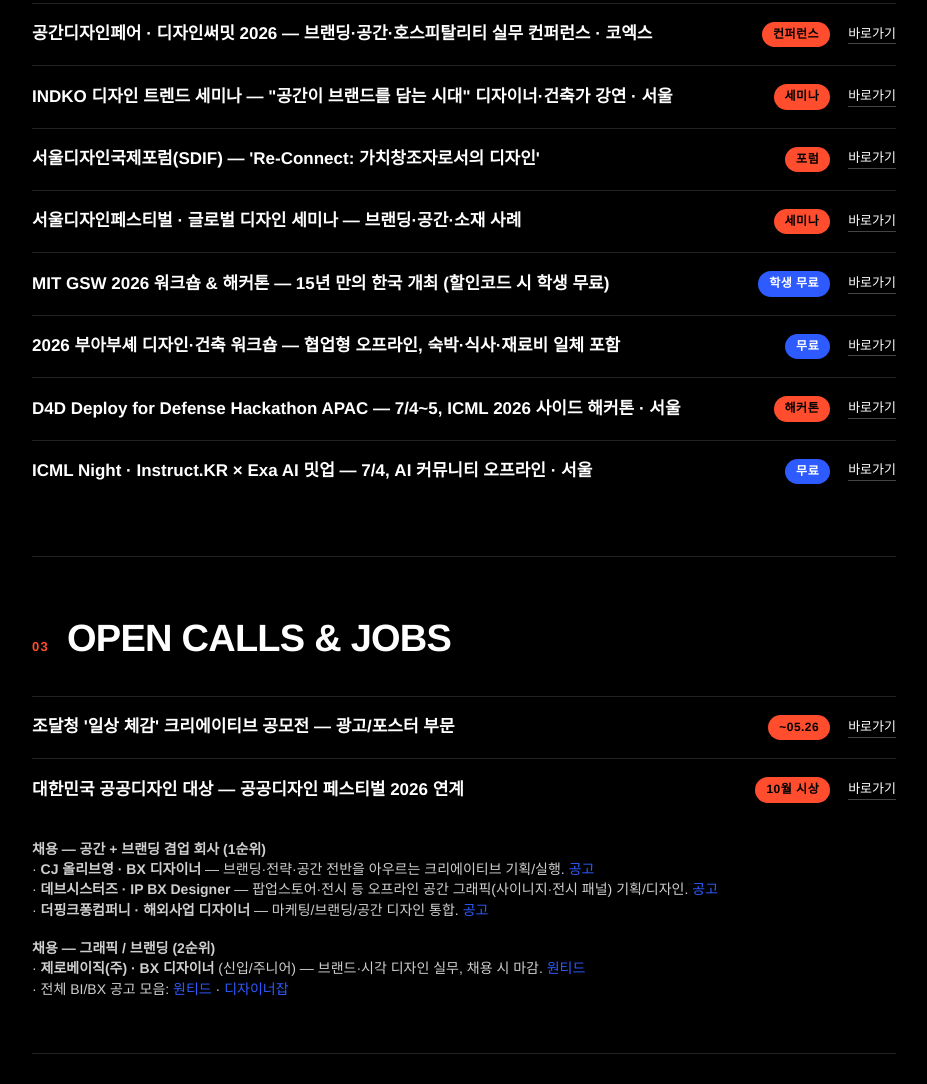
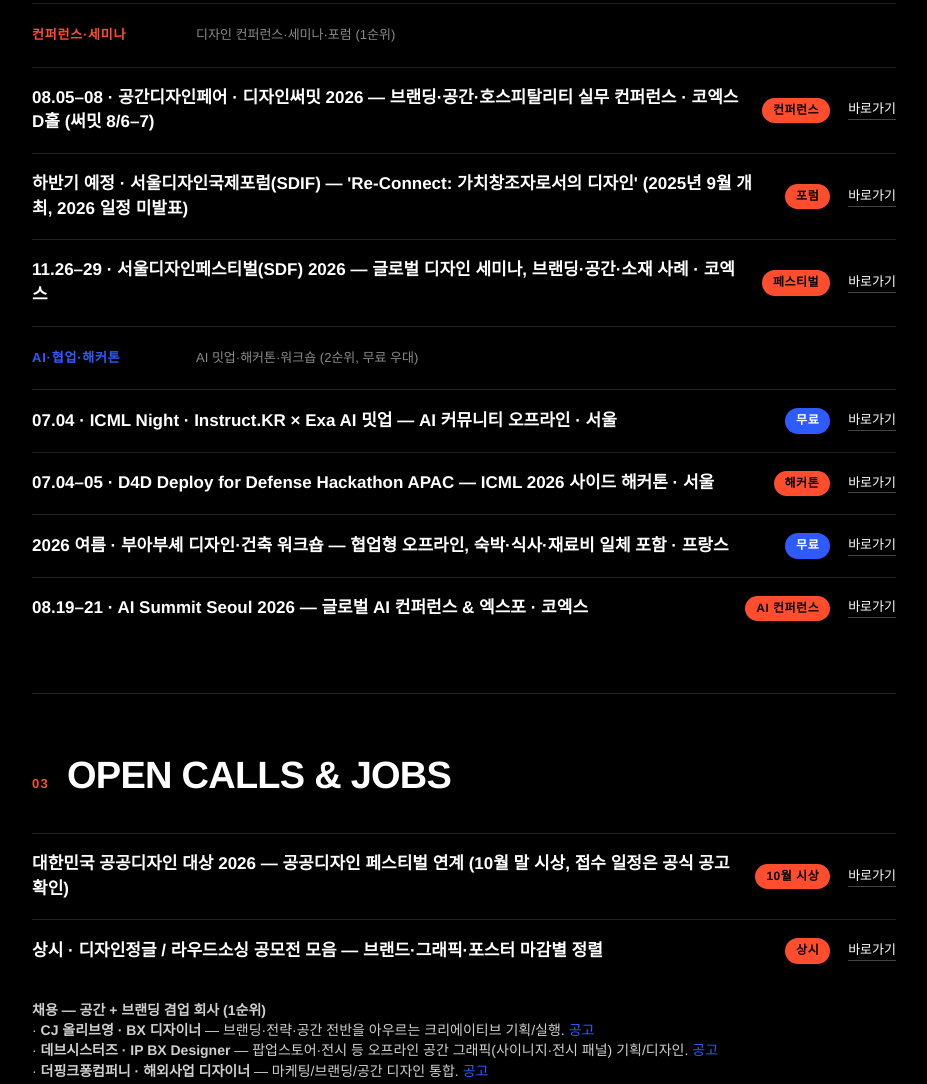
Before and after one commit to jhwaj/design-ai-briefing, a plain HTML site: page index.html in a window 1280 px wide. Shown: the part 1267-2351 px from the top of the page, without its empty margins (176-1103 px from the left). Drawn offline with Linux system fonts and the light colour scheme.

Commit message:
Update briefing 2026.06.23 - add event dates, drop past events

```diff
--- a/index.html
+++ b/index.html
@@ -57,19 +57,20 @@
   </section>
   <section>
     <div class="sec-head"><span class="sec-num">02</span><span class="sec-title">Events & Talks</span></div>
-    <div class="comp"><span class="name">공간디자인페어 · 디자인써밋 2026 — 브랜딩·공간·호스피탈리티 실무 컨퍼런스 · 코엑스</span><span class="due">컨퍼런스</span><a href="https://spacedesignfair.co.kr/" target="_blank">바로가기</a></div>
-    <div class="comp"><span class="name">INDKO 디자인 트렌드 세미나 — "공간이 브랜드를 담는 시대" 디자이너·건축가 강연 · 서울</span><span class="due">세미나</span><a href="https://indko.co.kr/design-trend-seminar/" target="_blank">바로가기</a></div>
-    <div class="comp"><span class="name">서울디자인국제포럼(SDIF) — 'Re-Connect: 가치창조자로서의 디자인'</span><span class="due">포럼</span><a href="https://sdif.org/html/ko/sdif.php" target="_blank">바로가기</a></div>
-    <div class="comp"><span class="name">서울디자인페스티벌 · 글로벌 디자인 세미나 — 브랜딩·공간·소재 사례</span><span class="due">세미나</span><a href="https://seoul.designfestival.co.kr/" target="_blank">바로가기</a></div>
-    <div class="comp"><span class="name">MIT GSW 2026 워크숍 & 해커톤 — 15년 만의 한국 개최 (할인코드 시 학생 무료)</span><span class="due free">학생 무료</span><a href="https://www.all-con.co.kr/view/contest/535017" target="_blank">바로가기</a></div>
-    <div class="comp"><span class="name">2026 부아부셰 디자인·건축 워크숍 — 협업형 오프라인, 숙박·식사·재료비 일체 포함</span><span class="due free">무료</span><a href="https://design.co.kr/article/155638/" target="_blank">바로가기</a></div>
-    <div class="comp"><span class="name">D4D Deploy for Defense Hackathon APAC — 7/4~5, ICML 2026 사이드 해커톤 · 서울</span><span class="due">해커톤</span><a href="https://luma.com/7iiqamt2" target="_blank">바로가기</a></div>
-    <div class="comp"><span class="name">ICML Night · Instruct.KR × Exa AI 밋업 — 7/4, AI 커뮤니티 오프라인 · 서울</span><span class="due free">무료</span><a href="https://luma.com/7iiqamt2" target="_blank">바로가기</a></div>
+    <div class="item"><div class="k" style="color:#FF4D2E;">컨퍼런스·세미나</div><div class="v" style="color:#8a8a8a;font-size:13px;">디자인 컨퍼런스·세미나·포럼 (1순위)</div></div>
+    <div class="comp"><span class="name">08.05–08 · 공간디자인페어 · 디자인써밋 2026 — 브랜딩·공간·호스피탈리티 실무 컨퍼런스 · 코엑스 D홀 (써밋 8/6–7)</span><span class="due">컨퍼런스</span><a href="https://spacedesignfair.co.kr/" target="_blank">바로가기</a></div>
+    <div class="comp"><span class="name">하반기 예정 · 서울디자인국제포럼(SDIF) — 'Re-Connect: 가치창조자로서의 디자인' (2025년 9월 개최, 2026 일정 미발표)</span><span class="due">포럼</span><a href="https://sdif.org/html/ko/sdif.php" target="_blank">바로가기</a></div>
+    <div class="comp"><span class="name">11.26–29 · 서울디자인페스티벌(SDF) 2026 — 글로벌 디자인 세미나, 브랜딩·공간·소재 사례 · 코엑스</span><span class="due">페스티벌</span><a href="https://seoul.designfestival.co.kr/" target="_blank">바로가기</a></div>
+    <div class="item"><div class="k" style="color:#2E5BFF;">AI·협업·해커톤</div><div class="v" style="color:#8a8a8a;font-size:13px;">AI 밋업·해커톤·워크숍 (2순위, 무료 우대)</div></div>
+    <div class="comp"><span class="name">07.04 · ICML Night · Instruct.KR × Exa AI 밋업 — AI 커뮤니티 오프라인 · 서울</span><span class="due free">무료</span><a href="https://luma.com/7iiqamt2" target="_blank">바로가기</a></div>
+    <div class="comp"><span class="name">07.04–05 · D4D Deploy for Defense Hackathon APAC — ICML 2026 사이드 해커톤 · 서울</span><span class="due">해커톤</span><a href="https://luma.com/7iiqamt2" target="_blank">바로가기</a></div>
+    <div class="comp"><span class="name">2026 여름 · 부아부셰 디자인·건축 워크숍 — 협업형 오프라인, 숙박·식사·재료비 일체 포함 · 프랑스</span><span class="due free">무료</span><a href="https://design.co.kr/article/155638/" target="_blank">바로가기</a></div>
+    <div class="comp"><span class="name">08.19–21 · AI Summit Seoul 2026 — 글로벌 AI 컨퍼런스 & 엑스포 · 코엑스</span><span class="due">AI 컨퍼런스</span><a href="https://www.aisummitseoul.com/" target="_blank">바로가기</a></div>
   </section>
   <section>
     <div class="sec-head"><span class="sec-num">03</span><span class="sec-title">Open Calls & Jobs</span></div>
-    <div class="comp"><span class="name">조달청 '일상 체감' 크리에이티브 공모전 — 광고/포스터 부문</span><span class="due">~05.26</span><a href="https://www.contestkorea.com/" target="_blank">바로가기</a></div>
-    <div class="comp"><span class="name">대한민국 공공디자인 대상 — 공공디자인 페스티벌 2026 연계</span><span class="due">10월 시상</span><a href="https://publicdesign.kr/designAwards/apply/guide/menu/901" target="_blank">바로가기</a></div>
+    <div class="comp"><span class="name">대한민국 공공디자인 대상 2026 — 공공디자인 페스티벌 연계 (10월 말 시상, 접수 일정은 공식 공고 확인)</span><span class="due">10월 시상</span><a href="https://publicdesign.kr/designAwards/apply/guide/menu/901" target="_blank">바로가기</a></div>
+    <div class="comp"><span class="name">상시 · 디자인정글 / 라우드소싱 공모전 모음 — 브랜드·그래픽·포스터 마감별 정렬</span><span class="due">상시</span><a href="https://www.jungle.co.kr/contest" target="_blank">바로가기</a></div>
     <div class="note"><b>채용 — 공간 + 브랜딩 겸업 회사 (1순위)</b><br>
     · <b>CJ 올리브영 · BX 디자이너</b> — 브랜딩·전략·공간 전반을 아우르는 크리에이티브 기획/실행. <a href="https://career.oliveyoung.com/ko/o/211161" target="_blank">공고</a><br>
     · <b>데브시스터즈 · IP BX Designer</b> — 팝업스토어·전시 등 오프라인 공간 그래픽(사이니지·전시 패널) 기획/디자인. <a href="https://www.bzpp.co.kr/biz/businessDetailView/BR260409A00382" target="_blank">공고</a><br>
```
